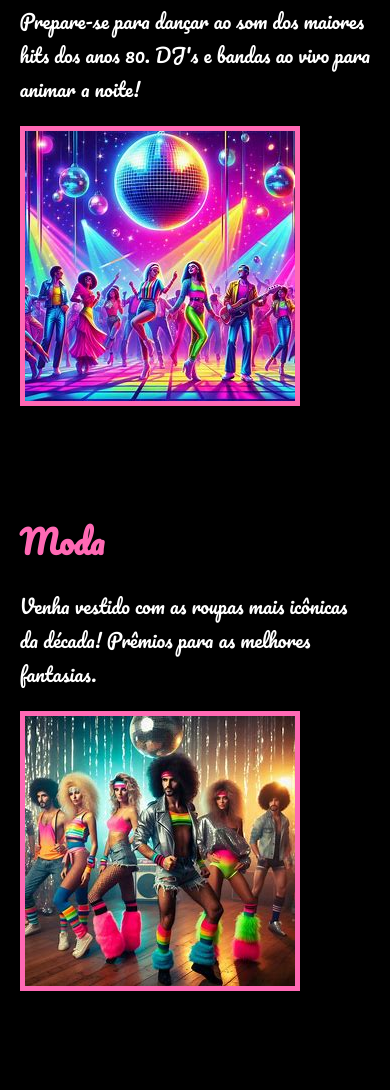
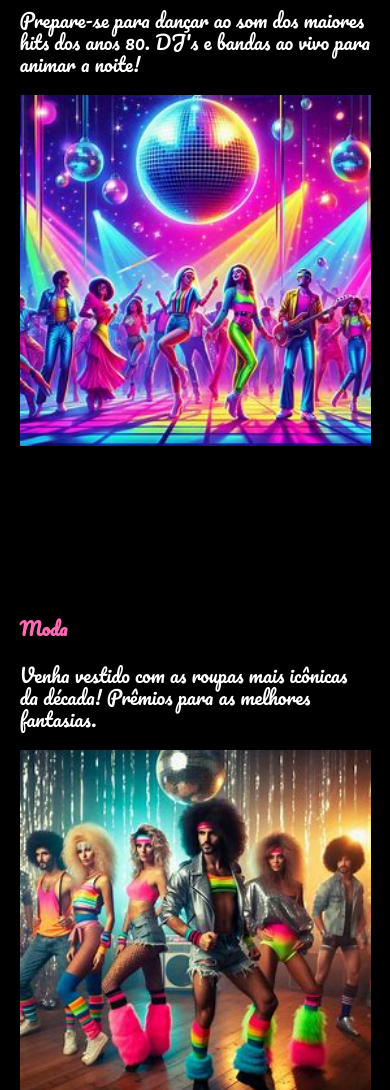
Before and after one commit to MylenaFDS/FestaAnos80, a website built with Parcel: page src/index.html in a window 390 px wide. Shown: the part 618-1708 px from the top of the page. Built offline with nearby package versions, Linux system fonts and the light colour scheme.

Commit message:
Mundanças no event

```diff
--- a/src/styles/_event.scss
+++ b/src/styles/_event.scss
@@ -1,20 +1,53 @@
 // _event.scss
 
 .event {
-    padding: 50px 0;
+    padding: 80px 0;
 
-    &__details__title {
-        font-size: 2em;
-        color: $primary-color;
+    &--image-left {
+        .container {
+            flex-direction: row-reverse;
+        }
     }
 
-    &__details__description {
-        font-size: 1.2em;
-        margin: 20px 0;
+    .container {
+        display: flex;
+        gap: 40px;
     }
 
     &__image {
-        max-width: 100%;
-        border: 5px solid $primary-color;
+        max-width: 360px;
+        border: 5px solid $primary-color; // Adicionado border
+    }
+
+    &__details {
+        &__title {
+            font-size: 18px;
+            font-weight: bold;
+            margin-bottom: 16px;
+            color: $primary-color; // Movido a cor do título aqui
+        }
+
+        &__description {
+            line-height: 22px;
+            font-size: 1.2em; // Movido o tamanho da fonte aqui
+            margin: 20px 0;
+        }
+    }
+
+    @media (max-width: 640px) {
+        .container {
+            display: block;
+        }
+
+        &__image {
+            width: 100%;
+            max-width: none; // Removido o max-width
+            border: none; // Removido a borda
+        }
+
+        &__details {
+            margin-right: 0;
+            margin-bottom: 16px;
+        }
     }
 }
```
